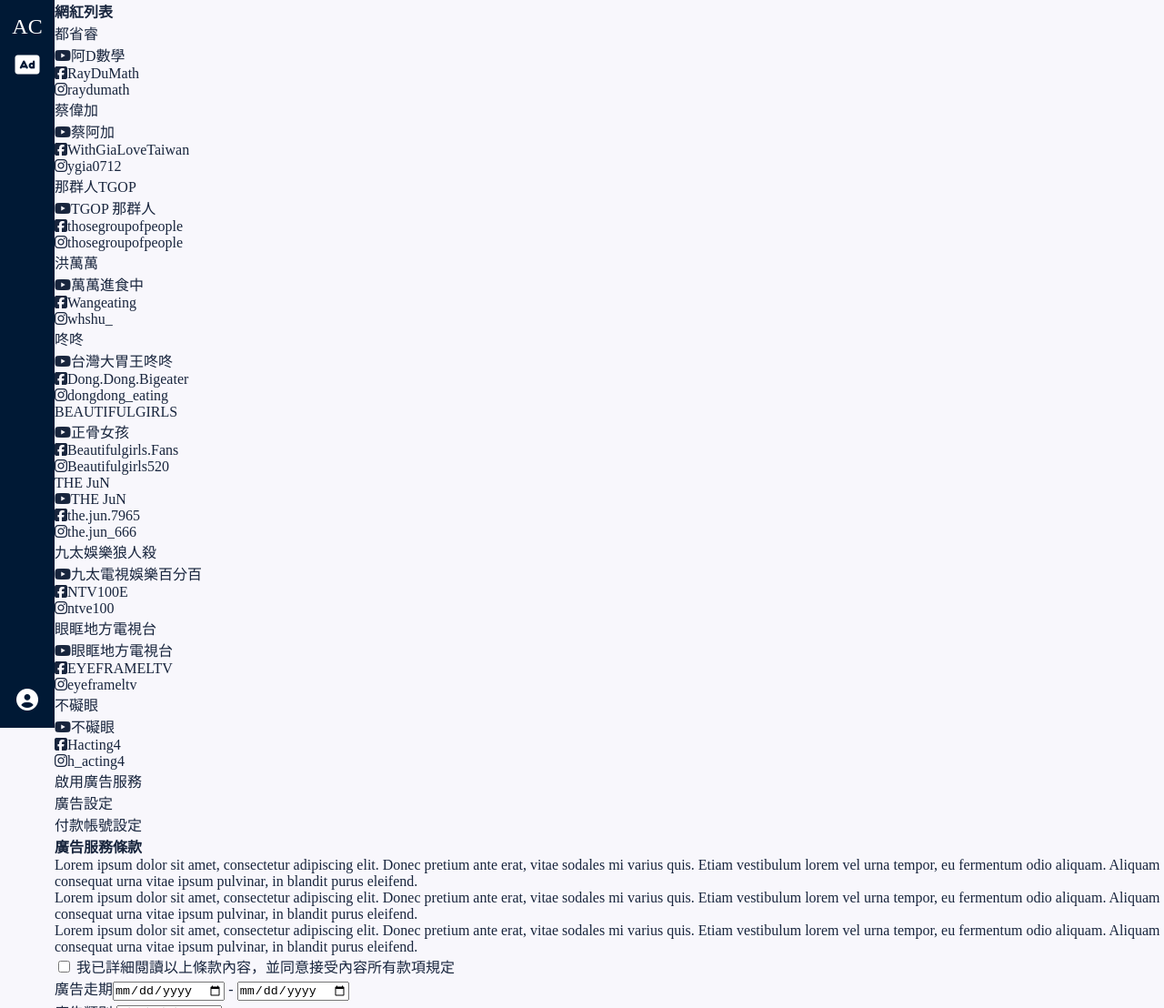
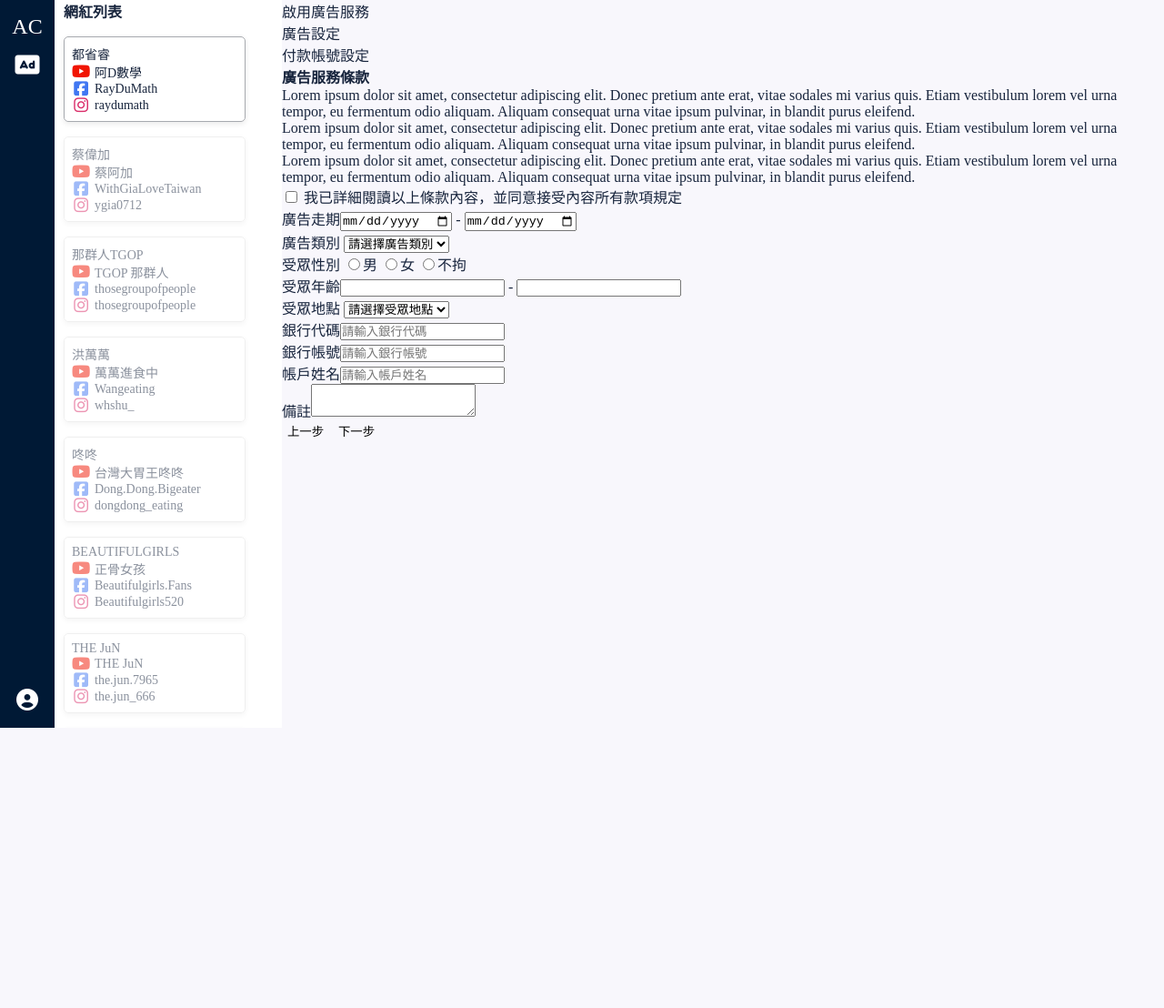
Before and after one commit to cyanshub/PROJECT-AD-CONTRACT-PLATFORM, a website with bundled scripts: page index.html in a window 1280 px wide. Shown: the top 1108 px of the page at 91% size. After the commit the page ends 800 px from the top, so only its background shows below. Built offline with nearby package versions, Linux system fonts and the light colour scheme.

Commit message:
卡片清單 card-list 樣式設計

```diff
--- a/app.js
+++ b/app.js
@@ -1,44 +1,12 @@
-// 提取 json 檔案陣列資料的方法: 網紅資料
-import data from "./data.json" assert{type: "json"}
-const influencers = data.influencers
-console.log(influencers)
-
-
 // 載入封包函式
 import { handleCardClicked } from "./modules/handle_card_clicked.js"
 import { handleBtnControlClicked } from "./modules/handle_btn_control_clicked.js"
-
+import { renderCardList } from "./modules/render_card_list.js"
 
 // 進行 DOM 操作選取物件
 const cardList = document.getElementById('card-list')
-const form = document.getElementById('a-form')
-const formParts = form.querySelectorAll('.part')
-const stepControl = document.getElementById('step-control')
-const steps = stepControl.querySelectorAll('.step')
 const btnControl = document.getElementById('btn-control')
-const nextBtn = btnControl.querySelector('.btn-primary')
-const prevBtn = btnControl.querySelector('.btn-outline')
 
-let activeCard = 0
-let step = 0
-
-  ; (function () {
-    influencers.forEach((influencer) => {
-      cardList.innerHTML += `
-        <div id="${influencer.name}-${influencer.id}" class="card ${influencer.id === activeCard + 1 ? 'active' : ''
-        }">
-        <div class="name">${influencer.name}</div>
-        <div class="flex-row"><i class="fab fa-youtube"></i><span>${influencer.youtube
-        }</span></div>
-        <div class="flex-row"><i class="fab fa-facebook-square"></i><span>${influencer.fb
-        }</span></div>
-        <div class="flex-row"><i class="fab fa-instagram"></i><span>${influencer.ig
-        }</span></div>
-        </div>
-     `
-    })
-  })()
-
-
+renderCardList() // 渲染網紅清單的函式
 cardList.addEventListener('click', handleCardClicked)
 btnControl.addEventListener('click', handleBtnControlClicked)
--- a/modules/handle_btn_control_clicked.js
+++ b/modules/handle_btn_control_clicked.js
@@ -1,5 +1,15 @@
 // 載入封包函式
 import {setBtnDisabled} from "./set_btn_disabled.js"
+
+// 進行 DOM 操作選取物件
+const form = document.getElementById('a-form')
+const formParts = form.querySelectorAll('.part')
+const stepControl = document.getElementById('step-control')
+const steps = stepControl.querySelectorAll('.step')
+
+// 定義變數
+let step = 0
+
 export function handleBtnControlClicked(e) {
   e.preventDefault()
   const nowStep = steps[step]
--- a/modules/handle_card_clicked.js
+++ b/modules/handle_card_clicked.js
@@ -1,3 +1,9 @@
+// 進行 DOM 操作選取物件
+const cardList = document.getElementById('card-list')
+
+// 定義變數
+let activeCard = 0
+
 export function handleCardClicked({ target }) {
   const cards = cardList.querySelectorAll('.card')
   const node = target.closest('.card')
--- /dev/null
+++ b/modules/render_card_list.js
@@ -0,0 +1,22 @@
+// 提取 json 檔案陣列資料的方法: 網紅資料
+import data from "../data.json" assert{type: "json"}
+const influencers = data.influencers
+console.log("載入網紅資料:",influencers)
+
+// 進行 DOM 操作選取物件
+const cardList = document.getElementById('card-list')
+
+// 定義變數
+let activeCard = 0
+
+export function renderCardList() {
+  influencers.forEach((influencer) => {
+    cardList.innerHTML += `
+      <div id="${influencer.name}-${influencer.id}" class="card ${influencer.id === activeCard + 1 ? 'active' : ''}">
+        <div class="name">${influencer.name}</div>
+        <div class="flex-row"><i class="fab fa-youtube"></i><span>${influencer.youtube}</span></div>
+        <div class="flex-row"><i class="fab fa-facebook-square"></i><span>${influencer.fb}</span></div>
+        <div class="flex-row"><i class="fab fa-instagram"></i><span>${influencer.ig}</span></div>
+      </div>`
+  })
+}
--- a/modules/set_btn_disabled.js
+++ b/modules/set_btn_disabled.js
@@ -1,10 +1,17 @@
+// 進行 DOM 操作選取物件
+const btnControl = document.getElementById('btn-control')
+const nextBtn = btnControl.querySelector('.btn-primary')
+const prevBtn = btnControl.querySelector('.btn-outline')
+
+// 定義變數
+let step = 0
+
 export function setBtnDisabled() {
   if (step === 0) {
     prevBtn.setAttribute('disabled', 'disabled')
   } else {
     prevBtn.removeAttribute('disabled')
   }
-
   if (step === 2) {
     nextBtn.innerHTML = '送出申請'
   } else {
--- a/src/sass/_colors.scss
+++ b/src/sass/_colors.scss
@@ -7,3 +7,14 @@
 $freedom-blue: #02b8ff;
 $dark-gray: #4a4a4a;
 $light-gray: #a7aaaf;
+
+// card
+$card-border-color: $light-gray;
+
+// icon color
+$youtube-color:#f11502;
+$facebook-color: #4177f2;
+$instagram-color: #da2e6a;
+
+// scrollbar
+$scrollbar-background-color: rgba(0, 0, 0, 0.1);
--- a/src/sass/_index.scss
+++ b/src/sass/_index.scss
@@ -4,3 +4,4 @@
 @forward "./basics";
 @forward "./colors";
 @forward "./main";
+@forward "./variables"
--- /dev/null
+++ b/src/sass/_variables.scss
@@ -0,0 +1,39 @@
+// 宣告變數
+// 導覽列
+$nav-width: 60px;
+
+// 卡片
+$card-list-panel-width: 250px;
+$card-width: $card-list-panel-width - 50px;
+$card-border: 1px solid #e0e0e0;
+$card-box-shadow: 0 2px 6px 0 rgba(0, 0, 0, 0.09);
+$card-border-radius: 5px;
+
+
+// icon圖示
+$icon-width: 20px;
+$icon-font-size: 1.125rem;
+
+
+@use "./colors";
+%icon {
+// 概略外觀
+  width: $icon-width;
+  // 容器排版
+  // position
+  // 細部外觀
+  font-size: $icon-font-size;
+  text-align: center;
+  margin-right: 5px;
+}
+
+
+// 卡片捲軸 scrollbar
+$scrollbar-width: 10px;
+
+
+
+
+%standard-boxshadow {
+  box-shadow: 3px 0 13px 0 rgba(100, 112, 134, 0.1);
+}
--- a/src/sass/style.scss
+++ b/src/sass/style.scss
@@ -1,16 +1,13 @@
 // 載入低階模組彙整器, 使用 as * 免除輸入引用低階模組的名稱
 @use "./index" as *;
 
+// ==== style start ====
+// 整個容器 main-app 樣式設計
+#main-app {
+  // 概略外觀
+  height: 100%;
 
-// 宣告變數
-$nav-width: 60px;
-
-// shadow
-%standard-boxshadow {
-  box-shadow: 3px 0 13px 0 rgba(100, 112, 134, 0.1);
-}
-
-// ==== style start ====
+  // 細部外觀
   // 導覽列 nav 樣式設計
   nav {
     // 概略外觀
@@ -32,12 +29,14 @@
     // 細部外觀
     padding: 1rem 0;
 
+    // 內層
     .menu {
       // 容器排版
       display: flex;
       flex-direction: column;
 
       // 細部外觀
+      // 內層
       a {
         display: block;
         margin-bottom: 1rem;
@@ -48,7 +47,9 @@
     }
 
     .user-center {
+
       // 細部外觀
+      // 內層
       a {
         display: block;
         color: $white;
@@ -57,21 +58,109 @@
     }
   }
 
-
   // 主要區塊 main 樣式設計
   #main-content {
     // 概略外觀
+    height: 100%;
+
+    // 容器排版
+    display: flex;
+
+    // position 相關
+    // 細部外觀
+    margin-left: $nav-width;
+
+    // 內層
+    // 卡片清單 card-list 樣式設計
+    .card-list-panel {
+      // 概略外觀
+      background-color: $white;
+      height: 100%; // 設定卷軸需要指定高度100%, 外層容器的高度也要記得設定
+
+      // 容器排版
+      // position 相關
+      z-index: 20;
+
+      // 細部外觀
+      flex-grow: 0;
+      flex-shrink: 0;
+      flex-basis: $card-list-panel-width;
+      overflow-y: scroll; //設定卷軸
+      padding-left: $scrollbar-width;
+
+      &::-webkit-scrollbar {
+        width: $scrollbar-width;
+      }
+
+      &::-webkit-scrollbar-thumb {
+        border-radius: $scrollbar-width*0.5;
+        background-color: $scrollbar-background-color;
+      }
+
+      // 內層
+      // 網紅圖卡
+      .card {
+        // 概略外觀
+        width: $card-width;
+
         // 容器排版
         // position 相關
         // 細部外觀
-  margin-left: $nav-width;
+        margin-top: 1rem;
+        padding: 0.5rem;
+        border: $card-border;
+        border-radius: $card-border-radius;
+        box-shadow: $card-box-shadow;
+        font-size: 0.875rem;
+        opacity: 0.5;
+        cursor: pointer;
+
+        // 網紅圖卡互動式體驗
+        &:hover,
+        &.active {
+          opacity: 1;
         }
 
+        &.active {
+          border-color: $card-border-color;
+        }
 
-// 卡片清單 card-list 樣式設計
+        // 內層
+        .flex-row {
+          // 容器排版
+          display: flex;
+          align-items: center;
 
+          // 細部排版
+          // 內層
+          i.fa-youtube {
+            @extend %icon;
+            color: $youtube-color;
+          }
 
+          i.fa-facebook-square {
+            @extend %icon;
+            color: $facebook-color;
+          }
+
+          i.fa-instagram {
+            @extend %icon;
+            color: $instagram-color;
+          }
+        }
+      }
+    }
+
+    // 右半區塊 .right-content 樣式設計
+    .right-content-panel {
+      // 細部外觀
+      flex-grow: 1;
+
+      // 內層
       // 步驟引導 stepper 樣式設計
 
 
       // 表單 form 樣式設計
+    }
+  }
+}
```
Also changed, not shown: dist/css/style.css, 1 other file. Lines whose indentation alone changed are shown as unchanged.
